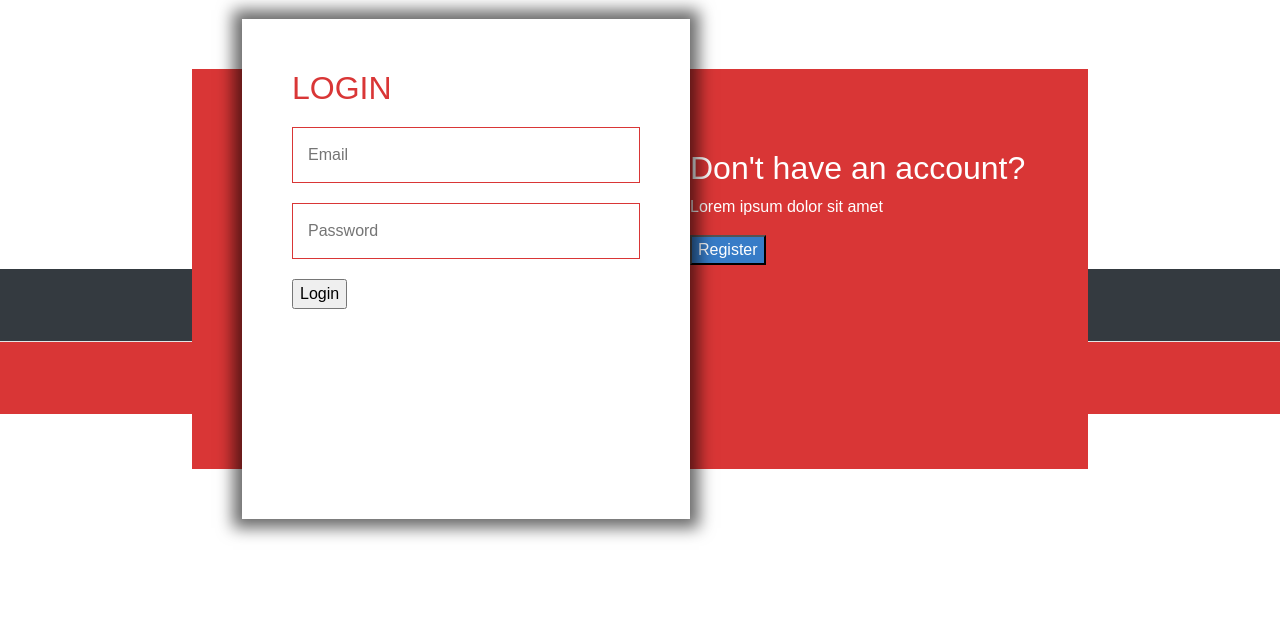
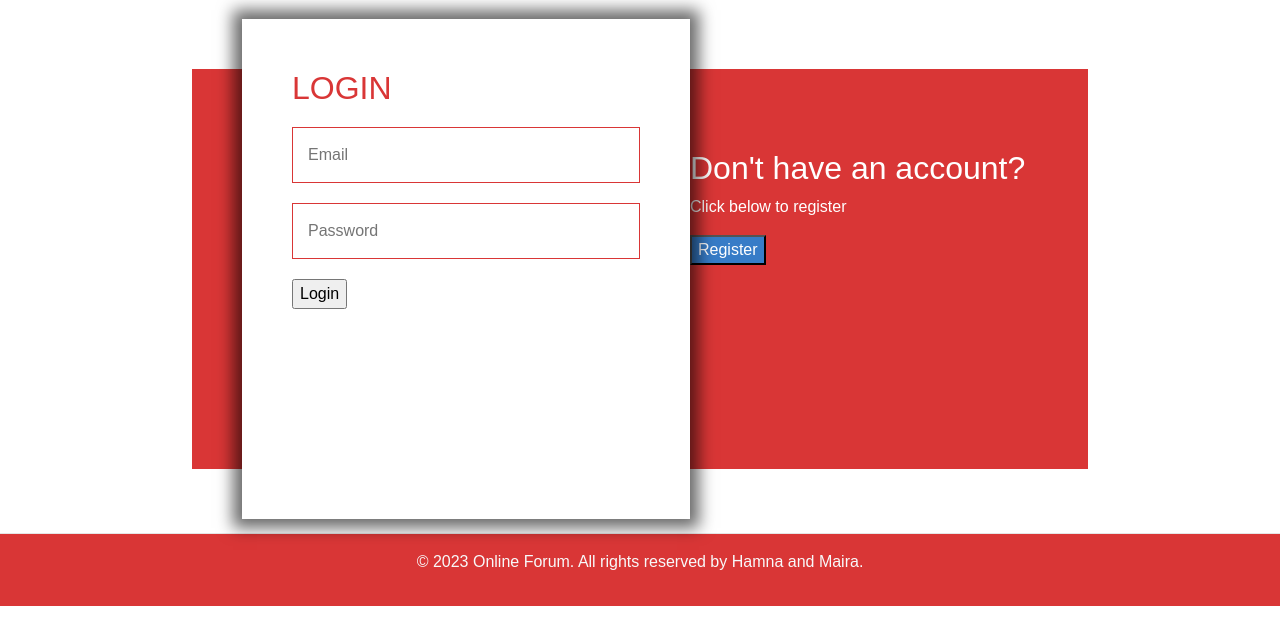
Before and after one commit to Myrausman/AskWise, a Django app: template templates/login.html in a window 1280 px wide. Shown: the part 131-753 px from the top of the page. Run offline with Django 3.2, Linux system fonts and the light colour scheme; the template is opened without the code that fills it, so the values that code supplies are empty; some libraries are stand-ins or nearby versions.

Commit message:
achievement

```diff
--- a/templates/login.html
+++ b/templates/login.html
@@ -137,15 +137,15 @@
 
   <div class="login-reg-panel">
     <div class="login-info-box">
-      <h2>Have an account?</h2>
-      <p>Lorem ipsum dolor sit amet</p>
+      <h2>--------------------</h2>
+      <p>-----------------------------------------</p>
       <label id="label-register" for="log-reg-show">Login</label>
       <input type="radio" name="active-log-panel" id="log-reg-show" checked="checked">
     </div>
 
     <div class="register-info-box">
       <h2>Don't have an account?</h2>
-      <p>Lorem ipsum dolor sit amet</p>
+      <p>Click below to register </p>
       <a href="{% url 'register' %}">
         <input type="button" value="Register">
       </a>
@@ -163,16 +163,18 @@
       </div>
     </div>
   </div>
-  <!-- Footer -->
-  <footer class="bg-dark text-light text-center py-3">
-    <div class="container">
-      <p>&copy; 2023 Online Forum. All rights reserved by Hamna and Maira.</p>
-    </div>
-  </footer>
+  <br></br>
+  <br></br>
+  <br></br>
+  <br></br>
+  <br></br>
+  <br>
+  <hr class="m-0">
+
 
   <script src="https://code.jquery.com/jquery-3.6.0.min.js"></script>
   <script src="https://maxcdn.bootstrapcdn.com/bootstrap/4.5.2/js/bootstrap.min.js"></script>
-  <hr class="m-0">
+
   <!-- Footer -->
   <footer class="text-light text-center py-3" style="background-color: rgb(217, 54, 54)">
     <div class="container">
--- a/website/views.py
+++ b/website/views.py
@@ -108,7 +108,7 @@ def register(request):
             cursor.execute("INSERT INTO users ( fname, lname, email, password, gender) VALUES ( ?, ?, ?, ?, ?)",
                            ( first_name, last_name, email, password, gender))
 
-        return redirect('home')
+        return redirect('login')
 
     return render (request,'register.html',{})
 
```
Also changed, not shown: templates/ask.html (+15 -5 lines), datbase.db.
